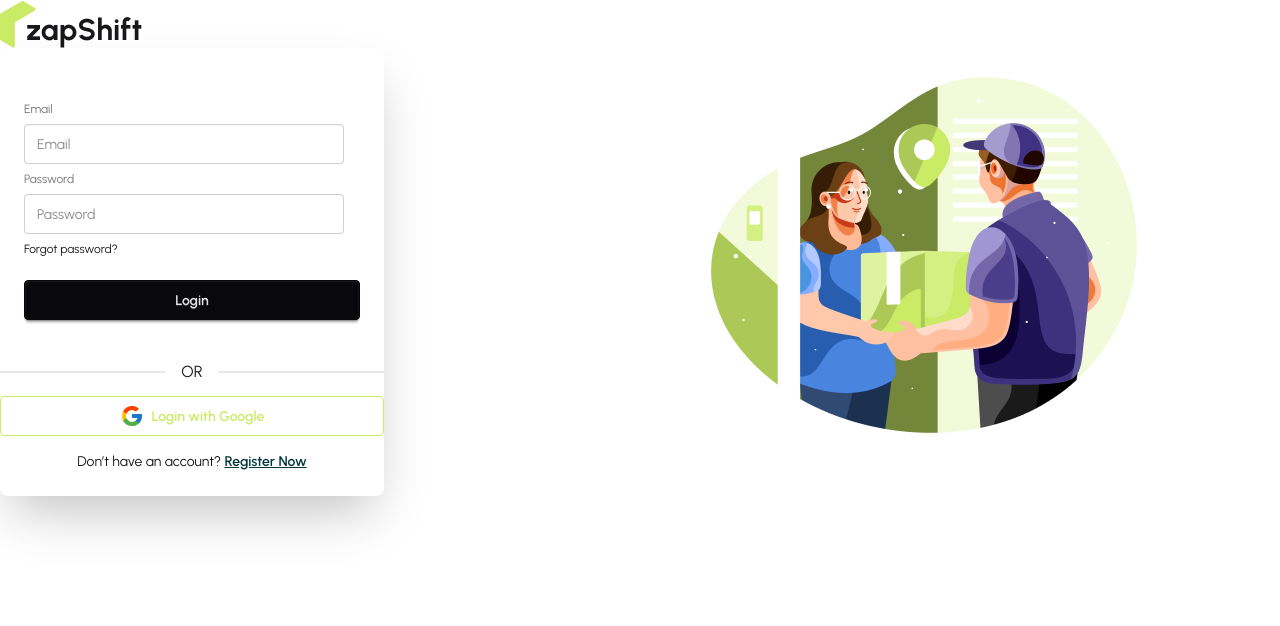
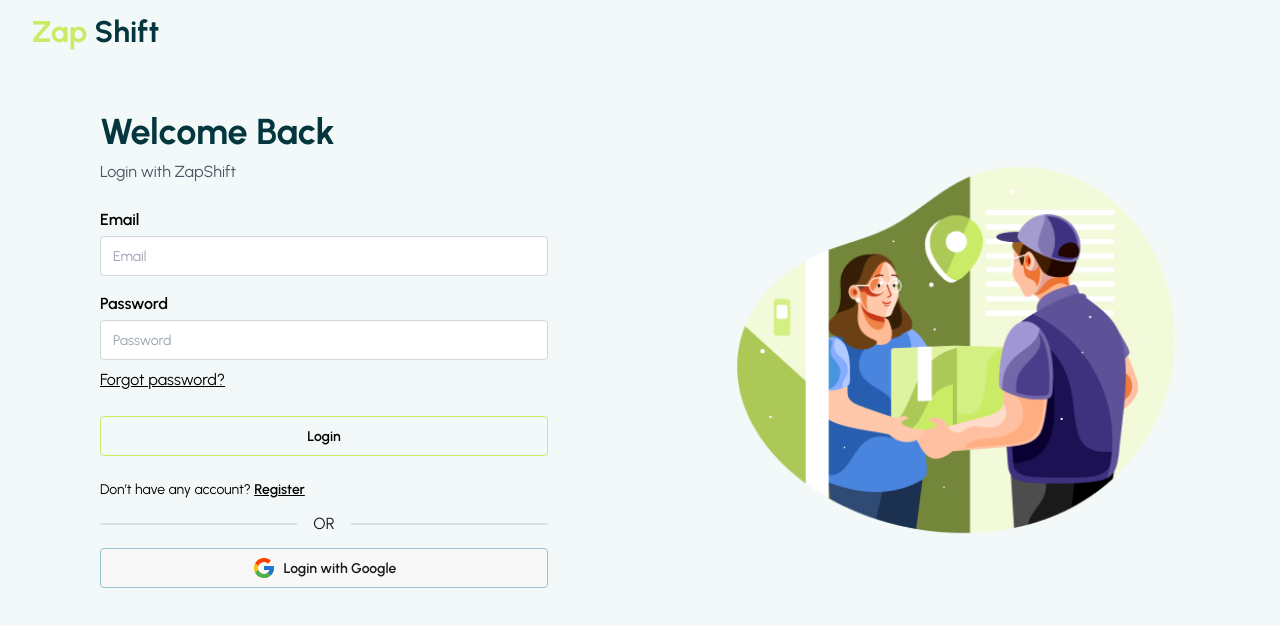
Before and after one commit to MD-ELIUS/zap-shift-client, a React (Vite) app: page /login in a window 1280 px wide. Shown: the top 626 px of the page. Built offline with nearby package versions, Linux system fonts and the light colour scheme; no server answers.

Commit message:
Update login page

```diff
--- a/src/layouts/AuthLayout.jsx
+++ b/src/layouts/AuthLayout.jsx
@@ -1,18 +1,27 @@
 import React from 'react';
-import Logo from '../components/Logo/Logo';
-import { Outlet } from 'react-router';
+import { Link, Outlet } from 'react-router';
 import authImage from "../assets/authImage.png"
 
 const AuthLayout = () => {
     return (
-        <div className='max-w-7xl mx-auto'>
-            <Logo></Logo>
-            <div className='flex '>
-                <div className='flex-1'>
-                    <Outlet></Outlet>
+        <div className='bg-[#C3DFE2]/20 min-h-screen'>
+            {/* Navbar */}
+            <div className='navbar px-4 sm:px-6 lg:px-8'>
+                <Link to="/" className="text-primary font-bold text-xl sm:text-2xl lg:text-3xl hover:bg-transparent">
+                    Zap <span className='text-secondary'>Shift</span>
+                </Link>
+            </div>
+
+            {/* Main content */}
+            <div className='flex flex-col-reverse md:flex-row items-center px-4 sm:px-6 lg:px-8 gap-6 md:gap-12 max-w-7xl mx-auto'>
+                {/* Form */}
+                <div className='flex-1 w-full'>
+                    <Outlet />
                 </div>
-                <div className='flex-1'>
-                    <img src={authImage} alt="" />
+
+                {/* Image */}
+                <div className='flex-1 w-full'>
+                    <img src={authImage} alt="Auth" className='w-full h-auto object-contain' />
                 </div>
             </div>
         </div>
--- a/src/pages/Auth/Login.jsx
+++ b/src/pages/Auth/Login.jsx
@@ -6,51 +6,95 @@
 
 const Login = () => {
 
-    const {register, formState: { errors }, handleSubmit} = useForm() ;
-
-    const {signInUser} = useAuth() ;
+    const { register, formState: { errors }, handleSubmit } = useForm();
+    const { signInUser } = useAuth();
     const navigate = useNavigate();
     const location = useLocation();
 
     const handleLogin = (data) => {
-       console.log('form data', data)
+        console.log('form data', data);
         signInUser(data.email, data.password)
             .then(result => {
-        console.log(result.user)
+                console.log(result.user);
                 navigate(`${location.state ? location.state : "/"}`);
             })
             .catch(error => {
-          console.log(error)
-       })
-    }
+                console.log(error);
+            });
+    };
+
     return (
-      <div className="card bg-base-100 w-full max-w-sm shrink-0 shadow-2xl py-6">
-      <form className="card-body" onSubmit={handleSubmit(handleLogin)}>
-        <fieldset className="fieldset">
-            {/* Email field  */}
-          <label className="label">Email</label>
-          <input type="email" {...register('email', {required: true})} className="input" placeholder="Email" />
-          {
-            errors.email?.type === 'required'  && <p className='text-red-500'>Email is required</p>
-          }
-          {/* password field  */}
-          <label className="label">Password</label>
-          <input type="password" {...register('password', {required:true, minLength: 6})} className="input" placeholder="Password" />
-          {
-            errors.password?.type === 'minLength' && <p className='text-red-500'>password must be 6 characters or longer</p>
-          }
-          <div><a className="link link-hover">Forgot password?</a></div>
-          <button className="btn btn-neutral mt-4">Login</button>
-        </fieldset>
-      </form>
-      <SocialLogin></SocialLogin>
+       <div className="w-full max-w-md mx-auto my-12 rounded-xl">
 
-       <p className="text-center mt-4 text-sm">
-          Don’t have an account?{" "}
-          <Link to="/register" state={location.state} className="text-secondary font-semibold underline">
-            Register Now
+
+            {/* Title */}
+            <h2 className="text-4xl font-bold text-secondary mb-2">
+                Welcome Back
+            </h2>
+
+            {/* Subtitle */}
+            <p className="text-gray-600 mb-6">
+                Login with ZapShift
+            </p>
+
+            {/* Form */}
+            <form onSubmit={handleSubmit(handleLogin)} className="flex flex-col gap-4">
+
+                {/* Email */}
+                <div className="flex flex-col gap-1">
+                    <label className="text-black font-semibold">Email</label>
+                    <input
+                        type="email"
+                        {...register('email', { required: true })}
+                        placeholder="Email"
+                        className="input w-full  border border-gray-300 placeholder-gray-400 focus:outline-none focus:ring-2 focus:ring-primary"
+                    />
+                    {errors.email?.type === 'required' && (
+                        <p className="text-red-500">Email is required</p>
+                    )}
+                </div>
+
+                {/* Password */}
+                <div className="flex flex-col gap-1">
+                    <label className="text-black font-semibold">Password</label>
+                    <input
+                        type="password"
+                        {...register('password', { required: true, minLength: 6 })}
+                        placeholder="Password"
+                        className="input w-full  border border-gray-300 placeholder-gray-400 focus:outline-none focus:ring-2 focus:ring-primary"
+                    />
+                    {errors.password?.type === 'minLength' && (
+                        <p className="text-red-500">Password must be 6 characters or longer</p>
+                    )}
+                    <p className="text-black hover:text-primary underline mt-1 cursor-pointer w-fit">Forgot password?</p>
+                </div>
+
+                {/* Login Button */}
+                <button
+                    type="submit"
+                    className="btn-primary btn btn-outline text-black font-semibold py-2  mt-2 hover:opacity-90 transition"
+                >
+                    Login
+                </button>
+
+                {/* Register prompt right after login button */}
+                <p className="text-left text-sm mt-2 text-black">
+                    Don’t have any account?{' '}
+                    <Link
+                        to="/register"
+                        state={location.state}
+                        className="text-black hover:text-primary font-semibold underline"
+                    >
+                        Register
                     </Link>
                 </p>
+            </form>
+
+            {/* Google Login */}
+            <div className="my-4">
+                <SocialLogin />
+            </div>
+
         </div>
     );
 };
--- a/src/pages/Auth/SocialLogin/SocialLogin.jsx
+++ b/src/pages/Auth/SocialLogin/SocialLogin.jsx
@@ -44,7 +44,7 @@
               {/* Google login */}
         <button
           onClick={handleGoogleSignIn}
-          className="btn btn-outline btn-primary w-full flex items-center justify-center gap-2"
+          className="btn border border-[#94C6CB]  hover:bg-[#94C6CB] w-full flex items-center justify-center gap-2"
         >
           <FcGoogle size={24} /> Login with Google
         </button>
```
Lines whose indentation alone changed are shown as unchanged.
